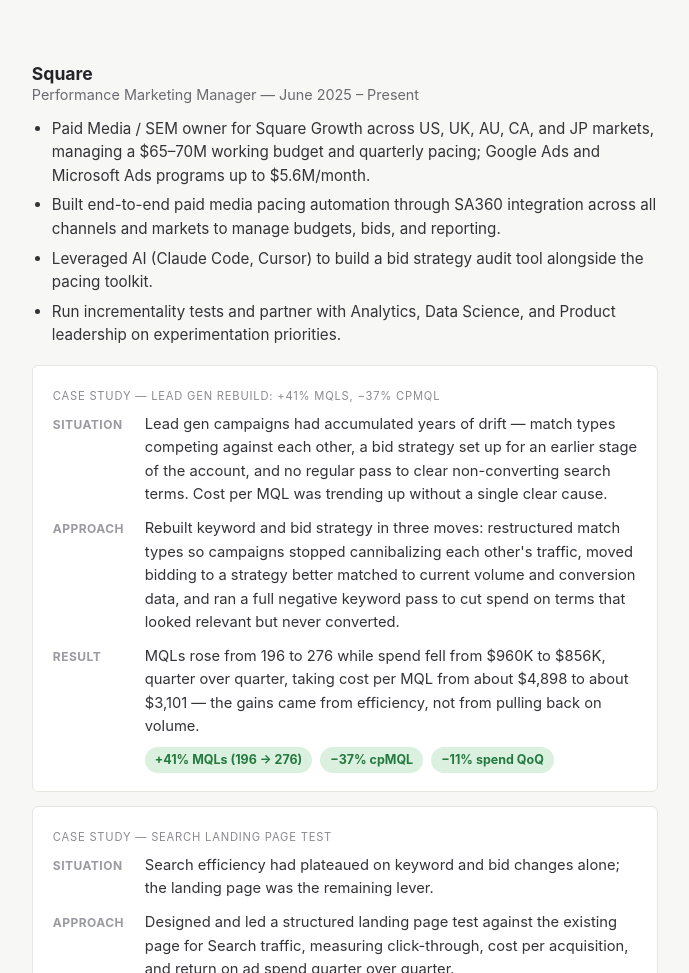
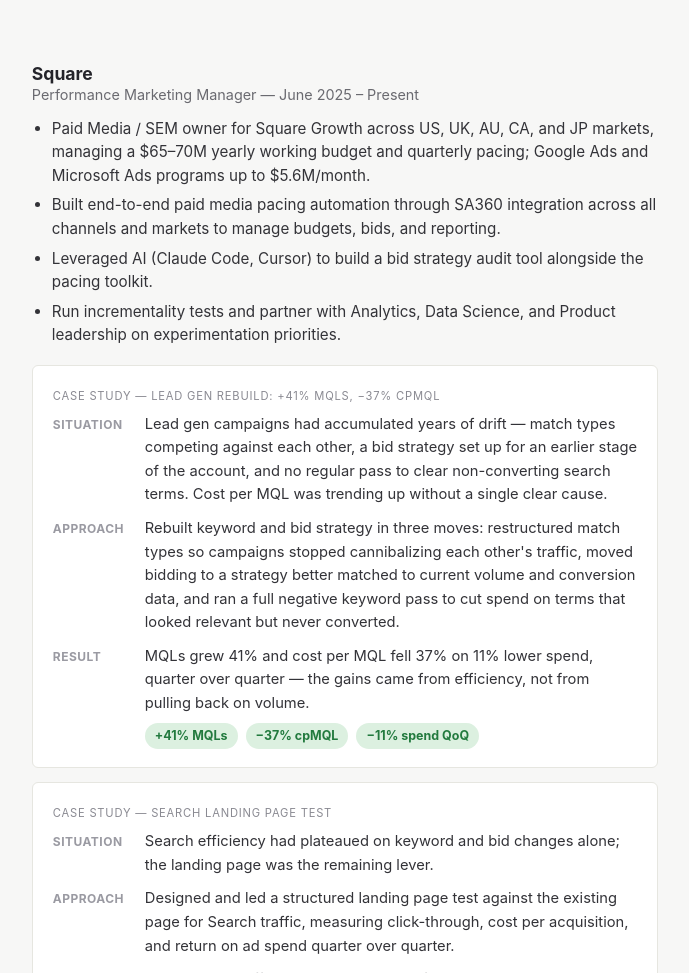
Before and after one commit to branbkeith-wq/marketing, a plain HTML site: page index.html in a window 1280 px wide. Shown: the part 401-1374 px from the top of the page, without its empty margins (295-984 px from the left). Drawn offline with Linux system fonts and the light colour scheme.

Commit message:
Update index.html

```diff
--- a/index.html
+++ b/index.html
@@ -80,7 +80,7 @@
     <div class="company">Square</div>
     <div class="role">Performance Marketing Manager — June 2025 – Present</div>
     <ul>
-      <li>Paid Media / SEM owner for Square Growth across US, UK, AU, CA, and JP markets, managing a $65–70M working budget and quarterly pacing; Google Ads and Microsoft Ads programs up to $5.6M/month.</li>
+      <li>Paid Media / SEM owner for Square Growth across US, UK, AU, CA, and JP markets, managing a $65–70M yearly working budget and quarterly pacing; Google Ads and Microsoft Ads programs up to $5.6M/month.</li>
       <li>Built end-to-end paid media pacing automation through SA360 integration across all channels and markets to manage budgets, bids, and reporting.</li>
       <li>Leveraged AI (Claude Code, Cursor) to build a bid strategy audit tool alongside the pacing toolkit.</li>
       <li>Run incrementality tests and partner with Analytics, Data Science, and Product leadership on experimentation priorities.</li>
@@ -98,8 +98,8 @@
       </div>
       <div class="cs-row">
         <div class="cs-label">Result</div>
-        <div class="cs-text">MQLs rose from 196 to 276 while spend fell from $960K to $856K, quarter over quarter, taking cost per MQL from about $4,898 to about $3,101 — the gains came from efficiency, not from pulling back on volume.
-          <div class="cs-metrics"><span class="metric">+41% MQLs (196 → 276)</span><span class="metric">−37% cpMQL</span><span class="metric">−11% spend QoQ</span></div>
+        <div class="cs-text">MQLs grew 41% and cost per MQL fell 37% on 11% lower spend, quarter over quarter — the gains came from efficiency, not from pulling back on volume.
+          <div class="cs-metrics"><span class="metric">+41% MQLs</span><span class="metric">−37% cpMQL</span><span class="metric">−11% spend QoQ</span></div>
         </div>
       </div>
     </div>
```
